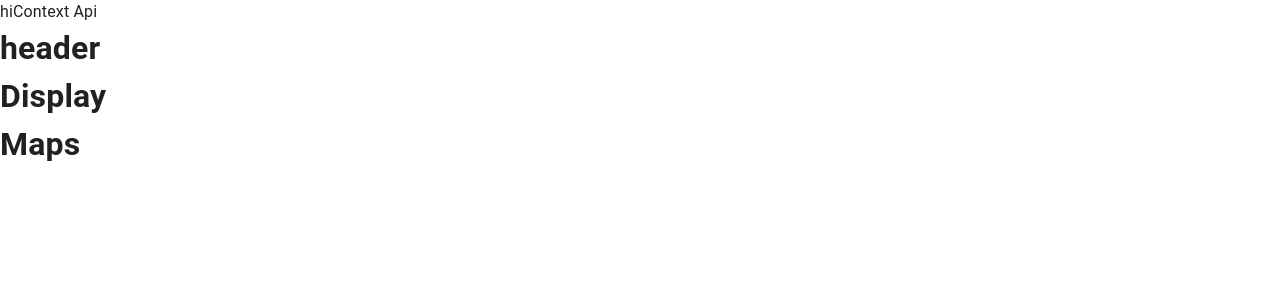
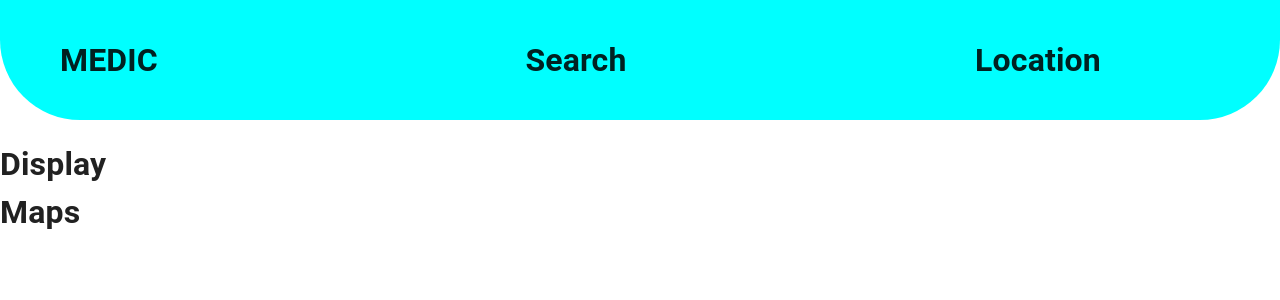
Before and after one commit to Thanika-Somasundaram-T/medic, a React (Create React App) app: page / in a window 1280 px wide. Shown: the top 300 px of the page. Built offline with nearby package versions, Linux system fonts and the light colour scheme.

Commit message:
Made Header framework.

```diff
--- a/src/App.css
+++ b/src/App.css
@@ -0,0 +1,4 @@
+.App {
+	height: 100vh;
+	width: 100vw;
+}
--- a/src/App.js
+++ b/src/App.js
@@ -10,8 +10,7 @@ function App() {
 	const [ state, dispatch ] = useDataLayerValue();
 	return (
 		<div className="App">
-			{ state.sayHi }
-				<CssBaseline />
+			<CssBaseline />
 			<Header/>
 			<Display/>
 			<Maps/>
--- /dev/null
+++ b/src/components/header/header.css
@@ -0,0 +1,16 @@
+.header-root {
+	display: flex;
+	position: static;
+	background-color: aqua;
+	width: 100%;
+	height: 15%;
+	border-radius: 0 0 80px 80px;
+	margin-bottom: 20px;
+	align-items: center;
+	padding: 30px;
+}
+
+.header-item-1 {
+	flex: .2;
+	padding-left: 30px;
+}
--- a/src/components/header/header.js
+++ b/src/components/header/header.js
@@ -2,10 +2,17 @@ import React from 'react';
 import { Autocomplete } from '@react-google-maps/api';
 import { InputBase } from '@mui/material';
 import SearchIcon from '@mui/icons-material/Search';
+import Search from './search';
+import Location from './location';
+import './header.css';
 
 const Header = () => {
 	return (
-		<h1>header</h1>
+		<div className='header-root'>
+			<h1 className='header-item-1'>MEDIC</h1>
+			<Search className='header-item-2'/>
+			<Location className='header-item-3'/>
+		</div>
 	);
 }
 
--- /dev/null
+++ b/src/components/header/location.css
@@ -0,0 +1,7 @@
+.location-root {
+	flex: .3;
+	display: flex;
+	padding-right: 50px;
+	align-items: center;
+	justify-content: center;
+}
--- /dev/null
+++ b/src/components/header/location.js
@@ -0,0 +1,10 @@
+import React from 'react';
+import './location.css';
+
+const Location = () => {
+	return (
+			<h1 className='location-root'>Location</h1>
+	);
+}
+
+export default Location;
--- /dev/null
+++ b/src/components/header/search.css
@@ -0,0 +1,7 @@
+.search-root {
+	flex: .5;
+	display: flex;
+	padding: 0 30px 0 30px;
+	align-items: center;
+	justify-content: center;
+}
--- /dev/null
+++ b/src/components/header/search.js
@@ -0,0 +1,10 @@
+import React from 'react';
+import './search.css';
+
+const Search = () => {
+	return (
+			<h1 className='search-root'>Search</h1>
+	);
+}
+
+export default Search;
```
